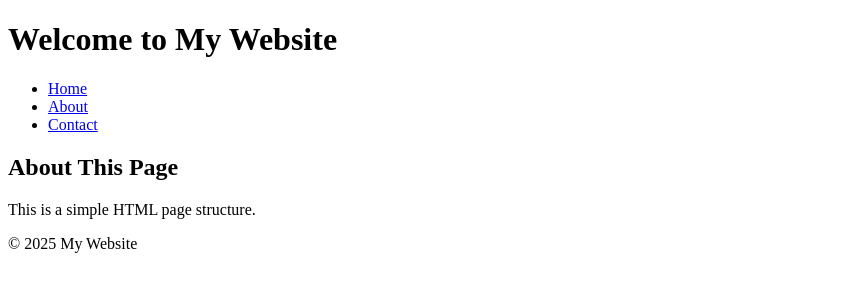
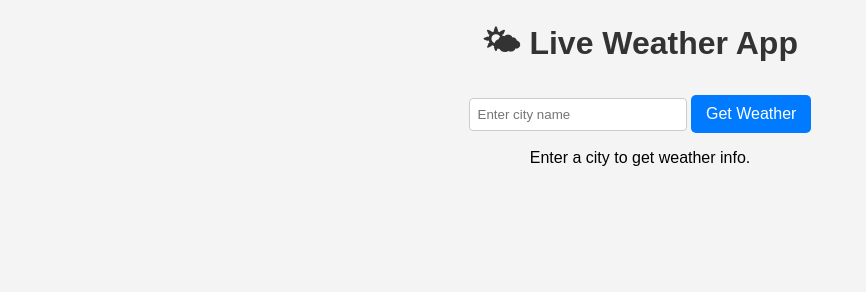
Before and after one commit to viji62/Weather-, a plain HTML site: page index.html in a window 1280 px wide. Shown: the whole page, without its empty margins (0-866 px from the left). Drawn offline with Linux system fonts and the light colour scheme.

Commit message:
Update index.html

```diff
--- a/index.html
+++ b/index.html
@@ -1,32 +1,17 @@
+
 <!DOCTYPE html>
 <html lang="en">
 <head>
     <meta charset="UTF-8">
     <meta name="viewport" content="width=device-width, initial-scale=1.0">
-    <title>My Website</title>
-    <link rel="stylesheet" href="styles.css"> <!-- Link to external CSS -->
+    <title>Live Weather App</title>
+    <link rel="stylesheet" href="style.css"> <!-- Link to CSS -->
+    <script defer src="script.js"></script>
 </head>
 <body>
-    <header>
-        <h1>Welcome to My Website</h1>
-        <nav>
-            <ul>
-                <li><a href="index.html">Home</a></li>
-                <li><a href="about.html">About</a></li>
-                <li><a href="contact.html">Contact</a></li>
-            </ul>
-        </nav>
-    </header>
-
-    <main>
-        <section>
-            <h2>About This Page</h2>
-            <p>This is a simple HTML page structure.</p>
-        </section>
-    </main>
-
-    <footer>
-        <p>&copy; 2025 My Website</p>
-    </footer>
+    <h1>🌤 Live Weather App</h1>
+    <input type="text" id="city" placeholder="Enter city name" />
+    <button onclick="fetchWeather()">Get Weather</button>
+    <p id="weather">Enter a city to get weather info.</p>
 </body>
 </html>
```
